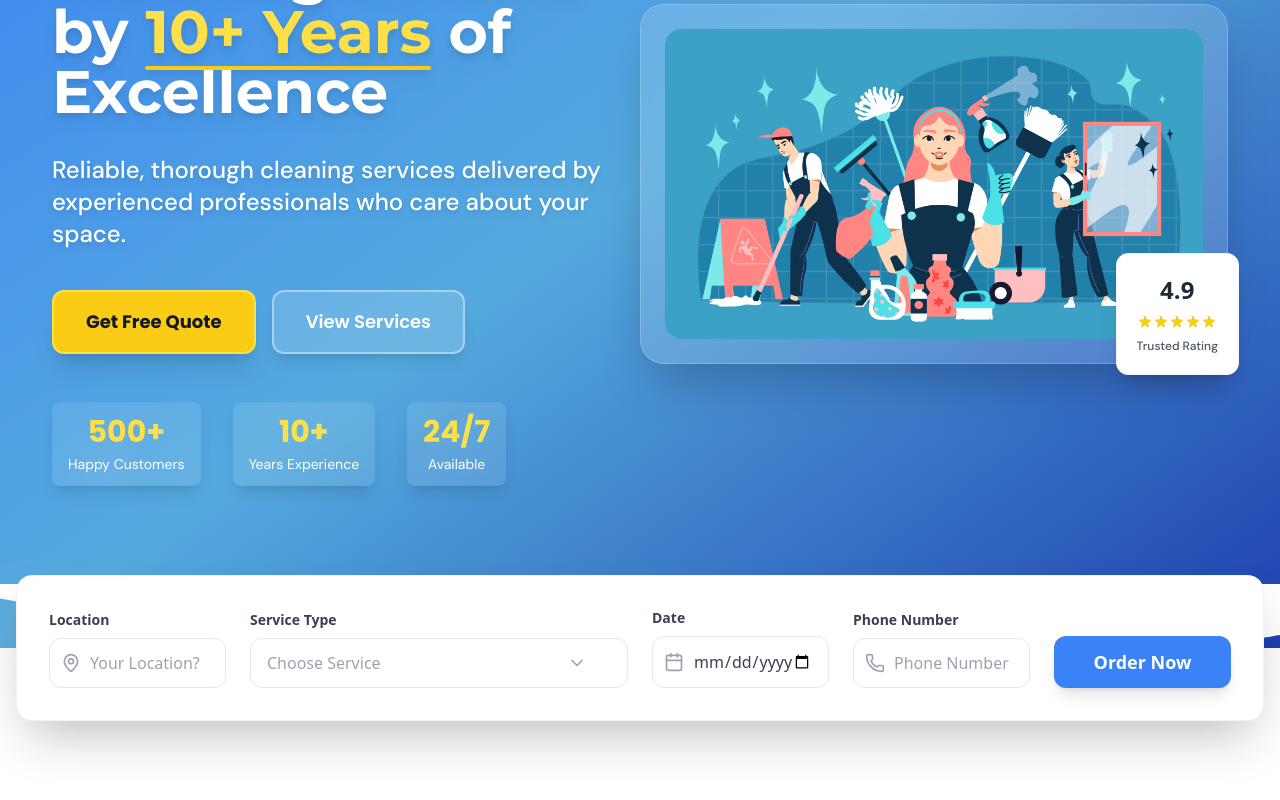
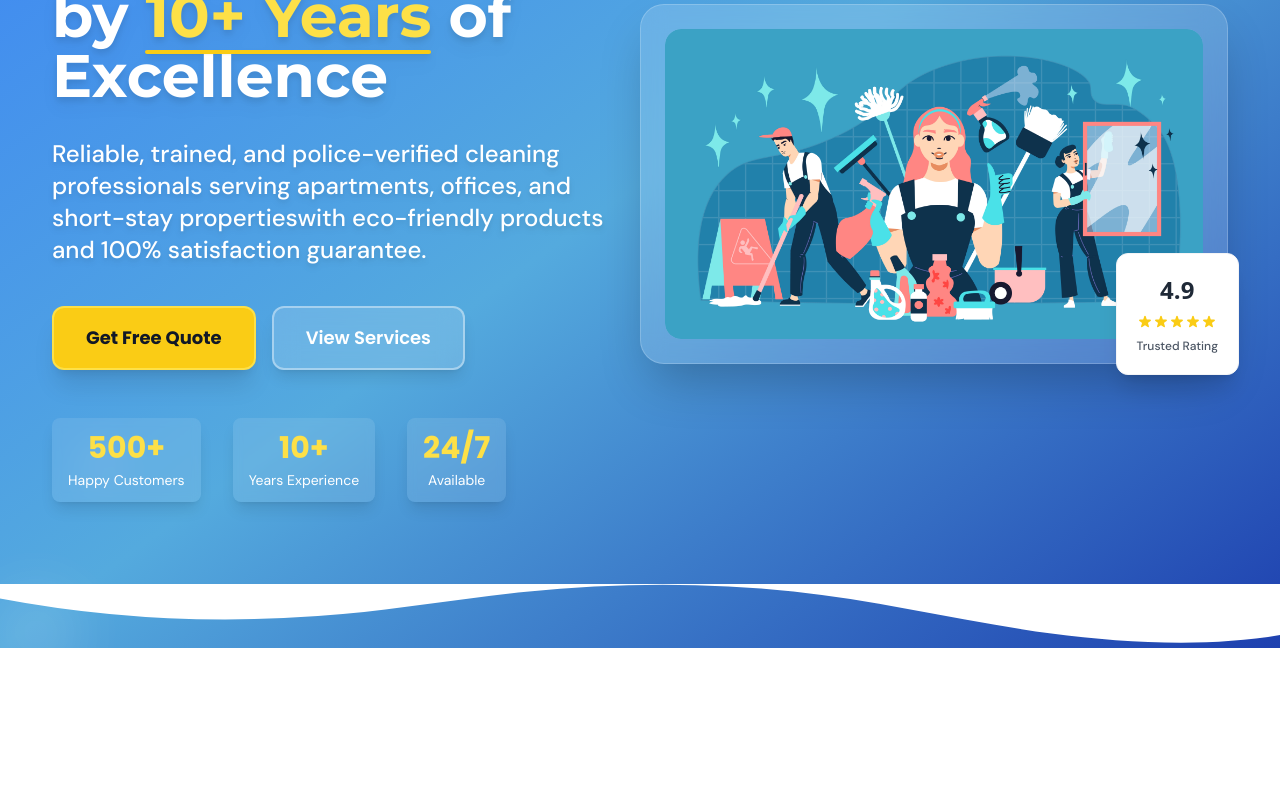
Before and after one commit to SurajPandit12/cleaning-services, a Next.js app: page / in a window 1280 px wide. Shown: the part 280-1080 px from the top of the page. Built offline with nearby package versions, Linux system fonts and the light colour scheme.

Commit message:
major bug

```diff
--- a/src/app/(frontend)/components/sections/ContactUs.jsx
+++ b/src/app/(frontend)/components/sections/ContactUs.jsx
@@ -174,7 +174,7 @@ const ContactUs = () => {
                     </div>
                     <div>
                       <p className="font-medium text-gray-900">Email</p>
-                      <p className="text-gray-600">support@besteverhospitality.com.au</p>
+                      <p className="text-gray-600">asok123123@gmail.com</p>
                     </div>
                   </div>
 
--- a/src/app/(frontend)/components/sections/Hero.jsx
+++ b/src/app/(frontend)/components/sections/Hero.jsx
@@ -126,158 +126,158 @@ const BookingForm = () => {
     }
   };
 
-  return (
-    <div className="absolute bottom-0 left-1/2 transform -translate-x-1/2 translate-y-1/2 z-40 w-full max-w-7xl px-4">
-      <div className="bg-white rounded-2xl shadow-2xl border border-gray-100 overflow-visible">
-        <div className="p-6 lg:p-8 lg:block hidden">
-          <div className="grid grid-cols-1 md:grid-cols-2 lg:grid-cols-6 gap-4 lg:gap-6 items-end">
-            <div className="lg:col-span-1">
-              <label className="block text-sm font-semibold text-gray-700 mb-2">
-                Location
-              </label>
-              <div className="relative">
-                <MapPin className="absolute left-3 top-1/2 transform -translate-y-1/2 text-gray-400 w-5 h-5" />
-                <input
-                  type="text"
-                  placeholder="Your Location?"
-                  value={formData.location}
-                  onChange={(e) =>
-                    handleInputChange("location", e.target.value)
-                  }
-                  className={`w-full pl-10 pr-4 py-3 border rounded-xl focus:ring-2 focus:ring-blue-500 focus:border-transparent outline-none transition-all text-gray-700 placeholder-gray-400 ${
-                    errors.location ? "border-red-500" : "border-gray-200"
-                  }`}
-                />
-              </div>
-              {errors.location && (
-                <p className="text-red-500 text-xs mt-1">{errors.location}</p>
-              )}
-            </div>
-            <div className="lg:col-span-2 relative">
-              <label className="block text-sm font-semibold text-gray-700 mb-2">
-                Service Type
-              </label>
-              <div className="relative">
-                <button
-                  type="button"
-                  onClick={() =>
-                    setDropdownOpen(
-                      dropdownOpen === "service" ? null : "service"
-                    )
-                  }
-                  className={`w-full pl-4 pr-10 py-3 border rounded-xl focus:ring-2 focus:ring-blue-500 focus:border-transparent outline-none transition-all text-left bg-white flex items-center justify-between ${
-                    errors.serviceType ? "border-red-500" : "border-gray-200"
-                  }`}
-                >
-                  <span
-                    className={
-                      formData.serviceType ? "text-gray-700" : "text-gray-400"
-                    }
-                  >
-                    {formData.serviceType || "Choose Service"}
-                  </span>
-                  <ChevronDown
-                    className={`w-5 h-5 text-gray-400 transition-transform ${
-                      dropdownOpen === "service" ? "rotate-180" : ""
-                    }`}
-                  />
-                </button>
-                {dropdownOpen === "service" && (
-                  <div className="absolute top-full left-0 right-0 mt-1 bg-white border border-gray-200 rounded-xl shadow-lg z-50 max-h-48 overflow-y-auto">
-                    {serviceOptions.map((option, index) => (
-                      <button
-                        key={index}
-                        type="button"
-                        onClick={() => {
-                          handleInputChange("serviceType", option);
-                          setDropdownOpen(null);
-                        }}
-                        className="w-full px-4 py-3 text-left hover:bg-gray-50 transition-colors text-gray-700 border-b border-gray-100 last:border-b-0"
-                      >
-                        {option}
-                      </button>
-                    ))}
-                  </div>
-                )}
-              </div>
-              {errors.serviceType && (
-                <p className="text-red-500 text-xs mt-1">
-                  {errors.serviceType}
-                </p>
-              )}
-            </div>
-            <div className="lg:col-span-1">
-              <label className="block text-sm font-semibold text-gray-700 mb-2">
-                Date
-              </label>
-              <div className="relative">
-                <Calendar className="absolute left-3 top-1/2 transform -translate-y-1/2 text-gray-400 w-5 h-5" />
-                <input
-                  type="date"
-                  value={formData.date}
-                  onChange={(e) => handleInputChange("date", e.target.value)}
-                  className={`w-full pl-10 pr-4 py-3 border rounded-xl focus:ring-2 focus:ring-blue-500 focus:border-transparent outline-none transition-all text-gray-700 ${
-                    errors.date ? "border-red-500" : "border-gray-200"
-                  }`}
-                />
-              </div>
-              {errors.date && (
-                <p className="text-red-500 text-xs mt-1">{errors.date}</p>
-              )}
-            </div>
-            <div className="lg:col-span-1">
-              <label className="block text-sm font-semibold text-gray-700 mb-2">
-                Phone Number
-              </label>
-              <div className="relative">
-                <Phone className="absolute left-3 top-1/2 transform -translate-y-1/2 text-gray-400 w-5 h-5" />
-                <input
-                  type="tel"
-                  placeholder="Phone Number"
-                  value={formData.phone}
-                  onChange={(e) => handleInputChange("phone", e.target.value)}
-                  className={`w-full pl-10 pr-4 py-3 border rounded-xl focus:ring-2 focus:ring-blue-500 focus:border-transparent outline-none transition-all text-gray-700 placeholder-gray-400 ${
-                    errors.phone ? "border-red-500" : "border-gray-200"
-                  }`}
-                />
-              </div>
-              {errors.phone && (
-                <p className="text-red-500 text-xs mt-1">{errors.phone}</p>
-              )}
-            </div>
-            <div className="lg:col-span-1">
-              <button
-                type="button"
-                onClick={handleSubmit}
-                disabled={isSubmitting}
-                className={`w-full font-bold py-3 px-6 rounded-xl shadow-lg transform transition-all duration-200 text-lg ${
-                  isSubmitting
-                    ? "bg-gray-400 cursor-not-allowed"
-                    : "bg-blue-500 hover:bg-blue-600 hover:scale-105 text-white"
-                }`}
-              >
-                {isSubmitting ? "Submitting..." : "Order Now"}
-              </button>
-            </div>
-          </div>
-          <div className="md:hidden mt-4">
-            <button
-              type="button"
-              onClick={handleSubmit}
-              disabled={isSubmitting}
-              className={`w-full font-bold py-4 px-6 rounded-xl shadow-lg transform transition-all duration-200 text-lg ${
-                isSubmitting
-                  ? "bg-gray-400 cursor-not-allowed"
-                  : "bg-blue-500 hover:bg-blue-600 hover:scale-105 text-white"
-              }`}
-            >
-              {isSubmitting ? "Submitting..." : "Order Now"}
-            </button>
-          </div>
-        </div>
-      </div>
-    </div>
-  );
+  // return (
+  //   <div className="absolute bottom-0 left-1/2 transform -translate-x-1/2 translate-y-1/2 z-40 w-full max-w-7xl px-4">
+  //     <div className="bg-white rounded-2xl shadow-2xl border border-gray-100 overflow-visible">
+  //       <div className="p-6 lg:p-8 lg:block hidden">
+  //         <div className="grid grid-cols-1 md:grid-cols-2 lg:grid-cols-6 gap-4 lg:gap-6 items-end">
+  //           <div className="lg:col-span-1">
+  //             <label className="block text-sm font-semibold text-gray-700 mb-2">
+  //               Location
+  //             </label>
+  //             <div className="relative">
+  //               <MapPin className="absolute left-3 top-1/2 transform -translate-y-1/2 text-gray-400 w-5 h-5" />
+  //               <input
+  //                 type="text"
+  //                 placeholder="Your Location?"
+  //                 value={formData.location}
+  //                 onChange={(e) =>
+  //                   handleInputChange("location", e.target.value)
+  //                 }
+  //                 className={`w-full pl-10 pr-4 py-3 border rounded-xl focus:ring-2 focus:ring-blue-500 focus:border-transparent outline-none transition-all text-gray-700 placeholder-gray-400 ${
+  //                   errors.location ? "border-red-500" : "border-gray-200"
+  //                 }`}
+  //               />
+  //             </div>
+  //             {errors.location && (
+  //               <p className="text-red-500 text-xs mt-1">{errors.location}</p>
+  //             )}
+  //           </div>
+  //           <div className="lg:col-span-2 relative">
+  //             <label className="block text-sm font-semibold text-gray-700 mb-2">
+  //               Service Type
+  //             </label>
+  //             <div className="relative">
+  //               <button
+  //                 type="button"
+  //                 onClick={() =>
+  //                   setDropdownOpen(
+  //                     dropdownOpen === "service" ? null : "service"
+  //                   )
+  //                 }
+  //                 className={`w-full pl-4 pr-10 py-3 border rounded-xl focus:ring-2 focus:ring-blue-500 focus:border-transparent outline-none transition-all text-left bg-white flex items-center justify-between ${
+  //                   errors.serviceType ? "border-red-500" : "border-gray-200"
+  //                 }`}
+  //               >
+  //                 <span
+  //                   className={
+  //                     formData.serviceType ? "text-gray-700" : "text-gray-400"
+  //                   }
+  //                 >
+  //                   {formData.serviceType || "Choose Service"}
+  //                 </span>
+  //                 <ChevronDown
+  //                   className={`w-5 h-5 text-gray-400 transition-transform ${
+  //                     dropdownOpen === "service" ? "rotate-180" : ""
+  //                   }`}
+  //                 />
+  //               </button>
+  //               {dropdownOpen === "service" && (
+  //                 <div className="absolute top-full left-0 right-0 mt-1 bg-white border border-gray-200 rounded-xl shadow-lg z-50 max-h-48 overflow-y-auto">
+  //                   {serviceOptions.map((option, index) => (
+  //                     <button
+  //                       key={index}
+  //                       type="button"
+  //                       onClick={() => {
+  //                         handleInputChange("serviceType", option);
+  //                         setDropdownOpen(null);
+  //                       }}
+  //                       className="w-full px-4 py-3 text-left hover:bg-gray-50 transition-colors text-gray-700 border-b border-gray-100 last:border-b-0"
+  //                     >
+  //                       {option}
+  //                     </button>
+  //                   ))}
+  //                 </div>
+  //               )}
+  //             </div>
+  //             {errors.serviceType && (
+  //               <p className="text-red-500 text-xs mt-1">
+  //                 {errors.serviceType}
+  //               </p>
+  //             )}
+  //           </div>
+  //           <div className="lg:col-span-1">
+  //             <label className="block text-sm font-semibold text-gray-700 mb-2">
+  //               Date
+  //             </label>
+  //             <div className="relative">
+  //               <Calendar className="absolute left-3 top-1/2 transform -translate-y-1/2 text-gray-400 w-5 h-5" />
+  //               <input
+  //                 type="date"
+  //                 value={formData.date}
+  //                 onChange={(e) => handleInputChange("date", e.target.value)}
+  //                 className={`w-full pl-10 pr-4 py-3 border rounded-xl focus:ring-2 focus:ring-blue-500 focus:border-transparent outline-none transition-all text-gray-700 ${
+  //                   errors.date ? "border-red-500" : "border-gray-200"
+  //                 }`}
+  //               />
+  //             </div>
+  //             {errors.date && (
+  //               <p className="text-red-500 text-xs mt-1">{errors.date}</p>
+  //             )}
+  //           </div>
+  //           <div className="lg:col-span-1">
+  //             <label className="block text-sm font-semibold text-gray-700 mb-2">
+  //               Phone Number
+  //             </label>
+  //             <div className="relative">
+  //               <Phone className="absolute left-3 top-1/2 transform -translate-y-1/2 text-gray-400 w-5 h-5" />
+  //               <input
+  //                 type="tel"
+  //                 placeholder="Phone Number"
+  //                 value={formData.phone}
+  //                 onChange={(e) => handleInputChange("phone", e.target.value)}
+  //                 className={`w-full pl-10 pr-4 py-3 border rounded-xl focus:ring-2 focus:ring-blue-500 focus:border-transparent outline-none transition-all text-gray-700 placeholder-gray-400 ${
+  //                   errors.phone ? "border-red-500" : "border-gray-200"
+  //                 }`}
+  //               />
+  //             </div>
+  //             {errors.phone && (
+  //               <p className="text-red-500 text-xs mt-1">{errors.phone}</p>
+  //             )}
+  //           </div>
+  //           <div className="lg:col-span-1">
+  //             <button
+  //               type="button"
+  //               onClick={handleSubmit}
+  //               disabled={isSubmitting}
+  //               className={`w-full font-bold py-3 px-6 rounded-xl shadow-lg transform transition-all duration-200 text-lg ${
+  //                 isSubmitting
+  //                   ? "bg-gray-400 cursor-not-allowed"
+  //                   : "bg-blue-500 hover:bg-blue-600 hover:scale-105 text-white"
+  //               }`}
+  //             >
+  //               {isSubmitting ? "Submitting..." : "Order Now"}
+  //             </button>
+  //           </div>
+  //         </div>
+  //         <div className="md:hidden mt-4">
+  //           <button
+  //             type="button"
+  //             onClick={handleSubmit}
+  //             disabled={isSubmitting}
+  //             className={`w-full font-bold py-4 px-6 rounded-xl shadow-lg transform transition-all duration-200 text-lg ${
+  //               isSubmitting
+  //                 ? "bg-gray-400 cursor-not-allowed"
+  //                 : "bg-blue-500 hover:bg-blue-600 hover:scale-105 text-white"
+  //             }`}
+  //           >
+  //             {isSubmitting ? "Submitting..." : "Order Now"}
+  //           </button>
+  //         </div>
+  //       </div>
+  //     </div>
+  //   </div>
+  // );
 };
 
 const Hero = () => {
@@ -318,8 +318,9 @@ const Hero = () => {
                 </h1>
 
                 <p className="text-xl md:text-2xl font-dmsans text-white mb-10 leading-relaxed font-medium drop-shadow-md max-w-2xl mx-auto lg:mx-0">
-                  Reliable, thorough cleaning services delivered by experienced
-                  professionals who care about your space.
+                  Reliable, trained, and police-verified cleaning professionals
+                  serving apartments, offices, and short-stay propertieswith
+                  eco-friendly products and 100% satisfaction guarantee.
                 </p>
 
                 <div className="flex flex-col sm:flex-row gap-4 justify-center lg:justify-start mb-12 font-poppins">
```
Also changed, not shown: src/app/(frontend)/components/Footer.jsx (+12 -8 lines), src/app/(frontend)/components/NavBar.jsx (+4 -9 lines), src/app/(frontend)/components/sections/AboutUs.jsx (+6 -2 lines), src/app/(frontend)/components/sections/Services.jsx (+5 -4 lines), src/app/(frontend)/components/sections/WhyChooseUs.jsx (+8 -4 lines).
